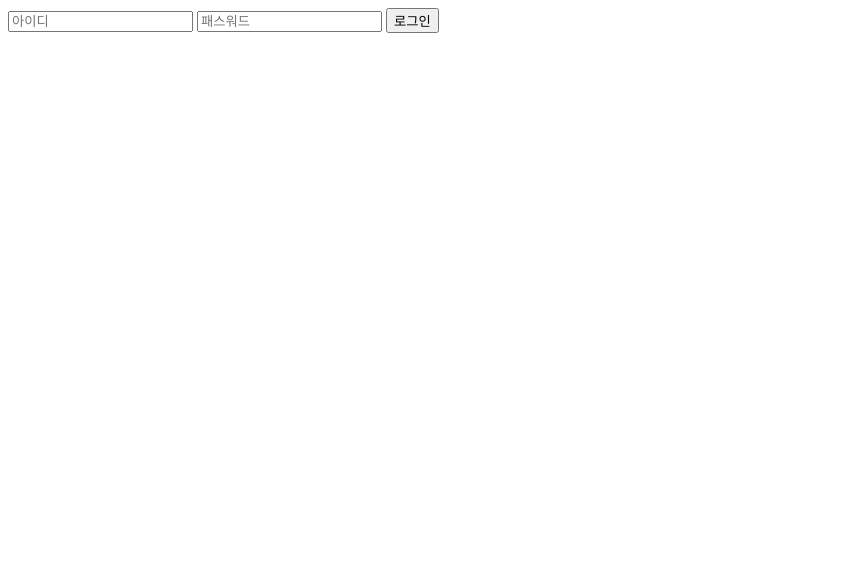
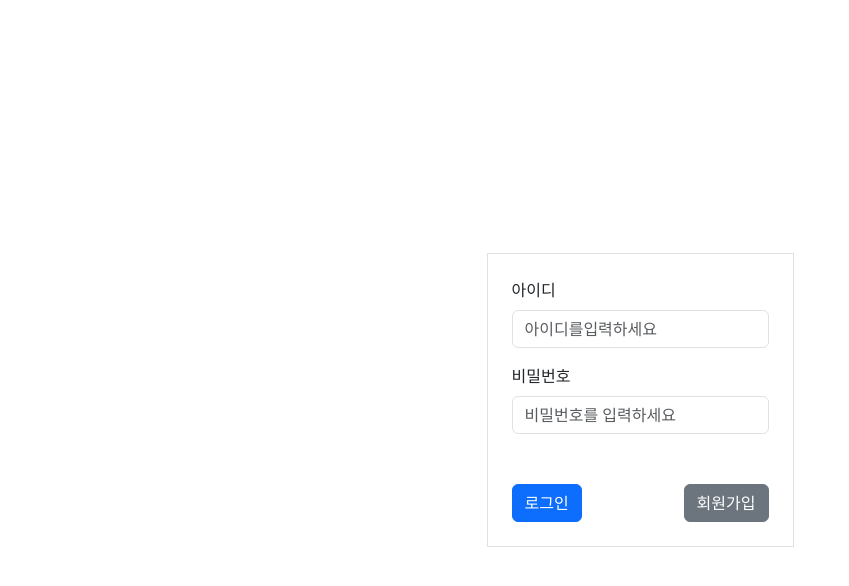
Before and after one commit to yehyeon95/new_project, a plain HTML site: page src/main/webapp/web/html/login.html in a window 1280 px wide. Shown: the whole page, without its empty margins (0-849 px from the left). Drawn offline with nearby package versions, Linux system fonts and the light colour scheme.

Commit message:
login.html

```diff
--- a/src/main/webapp/web/html/login.html
+++ b/src/main/webapp/web/html/login.html
@@ -4,15 +4,26 @@
     <meta charset="UTF-8">
     <meta name="viewport" content="width=device-width, initial-scale=1.0">
     <title>로그인페이지</title>
-    <link rel="stylesheet" href="../resources/css/login.css">
+    <link href="https://cdn.jsdelivr.net/npm/bootstrap@5.3.1/dist/css/bootstrap.min.css" rel="stylesheet" integrity="sha384-4bw+/aepP/YC94hEpVNVgiZdgIC5+VKNBQNGCHeKRQN+PtmoHDEXuppvnDJzQIu9" crossorigin="anonymous">
+    <!--<link rel="stylesheet" href="../resources/css/login.css">-->
 </head>
 <body>
-    <div class="loginBox">
-        <form class="loginForm">
-            <input type="text" name="userId" class="loginId" placeholder="아이디">
-            <input type="password" name="userPassword" class="loginPW" placeholder="패스워드">
-            <input type="submit" name="loginBtn" class="loginBtn" value="로그인">
-            <!-- input 타입들에 css 정의하기 위해서 class 지정해주어야함 -->
+    <div class="container d-flex align-items-center justify-content-center" style="height:100vh; width:50%">
+        <form class="loginForm border p-4">
+            <div class="mb-3">
+                <label for="userId" class="form-label">아이디</label>
+                <input type="text" name="userId" class="form-control" placeholder="아이디를입력하세요">
+            </div>
+
+            <div class="mb-3">
+                <label for="userPassword" class="form-label">비밀번호</label>
+                <input type="password" name="userPassword" class="form-control" placeholder="비밀번호를 입력하세요">
+            </div>
+
+            <div class="d-flex justify-content-between align-items-center" style="margin-top: 50px;">
+                <button type="submit" class="btn btn-primary" style="">로그인</button>
+                <button type="submit" class="btn btn-secondary" onclick="location.href='#'">회원가입</button>
+            </div>
         </form>
     </div>
 </body>
--- a/src/main/webapp/web/resources/css/login.css
+++ b/src/main/webapp/web/resources/css/login.css
@@ -0,0 +1,42 @@
+*{
+    box-sizing: border-box;
+}
+
+body {
+    background-color: antiquewhite;
+}
+
+.loginForm{
+    width: 300px;
+    background-color: red;
+    padding:20px;
+    margin:0 auto;
+    margin-top:10%;
+    border-radius: 5px;
+    display: flex;
+    flex-direction: column; /* 요소들을 세로로 배치 */
+    align-items: center; /* 세로 중앙 정렬 */
+}
+
+.loginId{
+    padding:10px;
+    margin-bottom: 10px;
+    border:none;
+    border-radius: 5px;
+}
+
+.loginPW{
+    padding:10px;
+    margin-bottom: 10px;
+    border:none;
+    border-radius: 5px;
+}
+
+.loginBtn{
+    width: 100%;
+    background-color: gray;
+    margin-bottom: 10px;
+    padding:10px;
+    border:none;
+    border-radius: 5px;
+}
```
